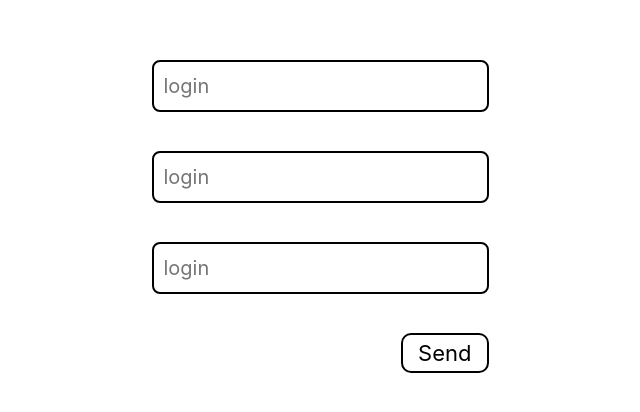
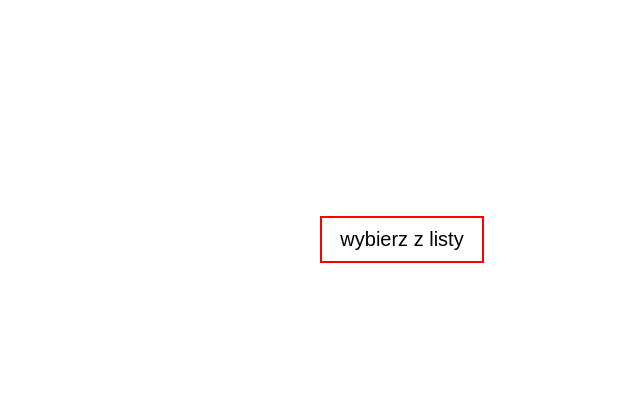
Before and after one commit to akopton/akopton_react-components, a React (Create React App) app: page / in a window 1280 px wide. Shown: the part 184-596 px from the top of the page, without its empty margins (320-960 px from the left). Built offline with nearby package versions, Linux system fonts and the light colour scheme; the HTML template or start-up script is replaced by a standard one.

Commit message:
dropdown component initial structure

```diff
--- a/src/App.tsx
+++ b/src/App.tsx
@@ -1,50 +1,14 @@
 import React, { useState } from "react"
 import "./App.css"
-import { Button, Form, Input, NavItem, NavList } from "./lib"
+import { Button, Dropdown, Form, Input, NavItem, NavList } from "./lib"
 import { Modal } from "./lib"
 
 function App() {
-  const [login, setLogin] = useState<string>("")
-  const [password, setPassword] = useState<string>("")
-  const [errors, setErrors] = useState<{
-    login?: string
-    password?: string
-  }>()
-  const [loginConfirmed, setLoginConfirmed] = useState<boolean>(false)
-
-  const handlePassword = (e: React.FormEvent<HTMLInputElement>) => {
-    setPassword(e.currentTarget.value)
-    setErrors({ ...errors, password: undefined })
-    setLoginConfirmed(false)
+  const dropdownData = ["element 1", "element 2", "element 3", "element 4"]
+  const [dropdownSelectedItem, setDropdownSelectedItem] = useState<string>("")
+  const handleSelect = (el: string) => {
+    setDropdownSelectedItem(el)
   }
-
-  const handleLogin = (e: React.FormEvent<HTMLInputElement>) => {
-    setLogin(e.currentTarget.value)
-    setErrors({ ...errors, login: undefined })
-  }
-
-  const handleSubmit = (e: React.FormEvent) => {
-    e.preventDefault()
-    console.log("siemk")
-
-    if (!password)
-      setErrors((prevErrors) => ({
-        ...prevErrors,
-        password: "Password is required",
-      }))
-
-    if (password && password !== "admin")
-      setErrors((prevErrors) => ({
-        ...prevErrors,
-        password: "Password is invalid",
-      }))
-
-    if (!login)
-      setErrors((prevErrors) => ({ ...prevErrors, login: "Login is required" }))
-
-    if (password && password === "admin") setLoginConfirmed(true)
-  }
-
   return (
     <div
       style={{
@@ -55,25 +19,21 @@ function App() {
         justifyContent: "center",
       }}
     >
-      <Form onSubmit={handleSubmit} submitBtnText={"Send"} submitBtnPos="right">
-        <Input
-          id="login"
-          type="text"
-          name="login"
-          value={login}
-          handleChange={handleLogin}
-          placeholder="login"
-          error={errors?.login}
-        />
-        <Input
-          id="login"
-          type="text"
-          name="login"
-          value={login}
-          handleChange={handleLogin}
-          placeholder="login"
-          error={errors?.login}
-        />
+      <Dropdown
+        data={dropdownData}
+        onSelect={handleSelect}
+        selectedItem={dropdownSelectedItem}
+      />
+    </div>
+  )
+}
+
+export default App
+
+{
+  /*
+
+  <Form onSubmit={handleSubmit} submitBtnText={"Send"} submitBtnPos="right">
         <Input
           id="login"
           type="text"
@@ -84,14 +44,6 @@ function App() {
           error={errors?.login}
         />
       </Form>
-    </div>
-  )
-}
-
-export default App
-
-{
-  /*
   <NavList>
         <NavItem text="dsadsadasdsa" handleClick={handleClick} />
         <NavItem text="dsadsadasdsa" handleClick={handleClick} />
--- /dev/null
+++ b/src/lib/components/Dropdown/Dropdown.css
@@ -0,0 +1,21 @@
+.dropdown-wrapper {
+  position: relative;
+  margin: 0;
+  padding: 0;
+  background-color: blue;
+  transform: translate(-50%, -50%);
+}
+.dropdown-wrapper .dropdown {
+  position: absolute;
+  top: 0;
+  left: 0;
+  border: 2px solid red;
+}
+.dropdown-wrapper .dropdown__selected-item {
+  padding: 10px 15px;
+  min-width: 160px;
+  font-size: 20px;
+}
+.dropdown-wrapper .dropdown__list .item.--selected {
+  color: red;
+}/*# sourceMappingURL=Dropdown.css.map */
--- /dev/null
+++ b/src/lib/components/Dropdown/Dropdown.scss
@@ -0,0 +1,30 @@
+.dropdown-wrapper {
+position: relative;
+margin: 0;
+padding: 0;
+background-color: blue;
+transform: translate(-50%, -50%);
+
+    .dropdown {
+        position: absolute;
+        top: 0;
+        left: 0;
+        border: 2px solid red;
+
+        &__selected-item {
+            padding: 10px 15px;
+            min-width: 160px;
+            font-size: 20px;
+        }
+
+        &__list {
+
+            .item {
+
+                &.--selected {
+                    color: red;
+                }
+            }
+        }
+    }
+}
--- /dev/null
+++ b/src/lib/components/Dropdown/Dropdown.tsx
@@ -0,0 +1,45 @@
+import { useState } from "react"
+import { DropdownProps } from "../../types/DropdownProps"
+import "./Dropdown.css"
+
+const Dropdown = ({ data, selectedItem, onSelect }: DropdownProps) => {
+  const [showContent, setShowContent] = useState<boolean>(false)
+
+  const Item = ({ el }: { el: string }) => {
+    return (
+      <li>
+        <button
+          onClick={() => {
+            onSelect(el)
+            setShowContent(false)
+          }}
+          className={selectedItem === el ? "item --selected" : "item"}
+        >
+          {el}
+        </button>
+      </li>
+    )
+  }
+
+  return (
+    <div className="dropdown-wrapper">
+      <div className="dropdown">
+        <button
+          onClick={() => setShowContent((prevState) => !prevState)}
+          className="dropdown__selected-item"
+        >
+          {selectedItem ? selectedItem : "wybierz z listy"}
+        </button>
+        {showContent && (
+          <ul className="dropdown__list">
+            {data.map((el, id) => {
+              return <Item el={el} key={id} />
+            })}
+          </ul>
+        )}
+      </div>
+    </div>
+  )
+}
+
+export default Dropdown
--- a/src/lib/index.tsx
+++ b/src/lib/index.tsx
@@ -4,4 +4,5 @@ import NavList from "./components/NavList/NavList"
 import NavItem from "./components/NavItem/NavItem"
 import Input from "./components/Input/Input"
 import Form from "./components/Form/Form"
-export { Button, Modal, NavList, NavItem, Input, Form }
+import Dropdown from "./components/Dropdown/Dropdown"
+export { Button, Modal, NavList, NavItem, Input, Form, Dropdown }
--- /dev/null
+++ b/src/lib/types/DropdownProps.ts
@@ -0,0 +1,5 @@
+export type DropdownProps = {
+  data: string[]
+  onSelect: (el: string) => void
+  selectedItem: string
+}
```
Also changed, not shown: 1 other file (tests, documents, lock files or other folders).
